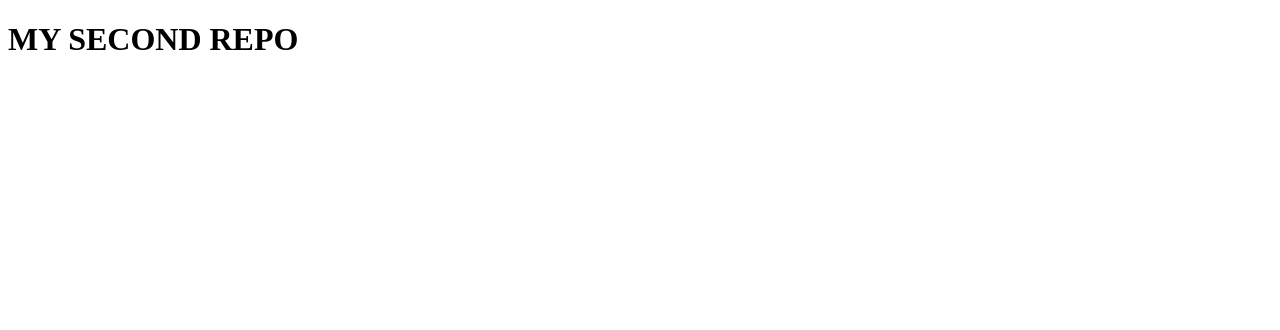
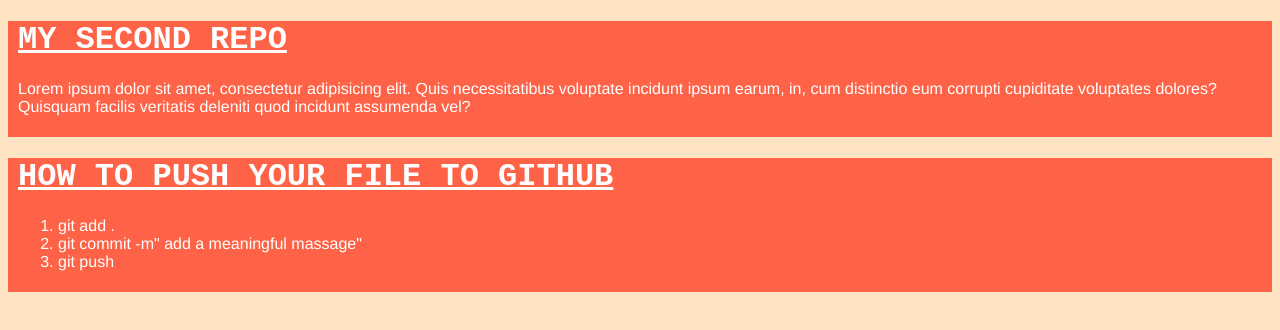
Before and after one commit to Hasan9927/my-second-repo, a plain HTML site: page index.html in a window 1280 px wide. Drawn offline with Linux system fonts and the light colour scheme.

Commit message:
pushed for the first time

```diff
--- a/index.html
+++ b/index.html
@@ -5,15 +5,29 @@
   <meta charset="UTF-8">
   <meta name="viewport" content="width=device-width, initial-scale=1.0">
   <title>My Second repo</title>
-  <style>
-    h1 {
-      text-transform: uppercase;
-    }
-  </style>
+  <link rel="stylesheet" href="styles/index.css">
 </head>
 
 <body>
-  <h1>my second repo</h1>
+
+  <div class="first">
+    <h1>my second repo</h1>
+
+    <p>Lorem ipsum dolor sit amet, consectetur adipisicing elit. Quis necessitatibus voluptate incidunt ipsum earum,
+      in,
+      cum distinctio eum corrupti cupiditate voluptates dolores? Quisquam facilis veritatis deleniti quod incidunt
+      assumenda vel?</p>
+  </div>
+
+  <div class="second">
+    <h1>How to push your file to GitHub</h1>
+    <ol>
+      <li>git add .</li>
+      <li>git commit -m" add a meaningful massage"</li>
+      <li>git push</li>
+    </ol>
+  </div>
+
 </body>
 
 </html>
--- /dev/null
+++ b/styles/index.css
@@ -0,0 +1,22 @@
+* {
+  font-family: 'Franklin Gothic Medium', 'Arial Narrow', Arial, sans-serif;
+}
+body {
+  background-color: bisque;
+}
+h1 {
+  text-transform: uppercase;
+  text-decoration: underline;
+  font-family: 'Courier New', Courier, monospace;
+  color: white;
+}
+
+div {
+  background-color: tomato;
+  color: black;
+  padding-left: 10px;
+  padding-right: 10px;
+  padding-bottom: 5px;
+  color: white;
+  margin-bottom: 10px solid;
+}
```
